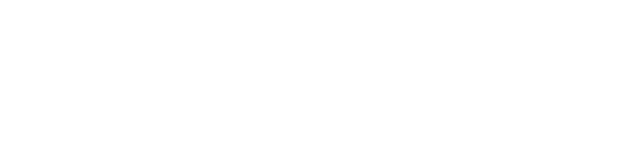
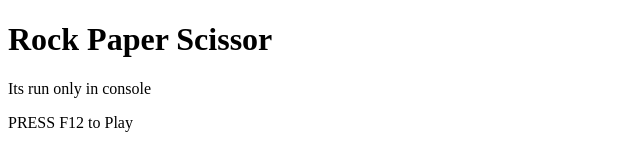
Before and after one commit to its-saad-rahman/rock-paper-scissor, a plain HTML site: page index.html in a window 1280 px wide. Shown: the whole page, without its empty margins (0-640 px from the left). Drawn offline with Linux system fonts and the light colour scheme.

Commit message:
Added heading and description

```diff
--- a/index.html
+++ b/index.html
@@ -7,5 +7,9 @@
     <script src="main.js"></script>
     <title>Rock Paper Scissor</title>
   </head>
-  <body></body>
+  <body>
+    <h1>Rock Paper Scissor</h1>
+    <p>Its run only in console</p>
+    <p>PRESS F12 to Play</p>
+  </body>
 </html>
```
